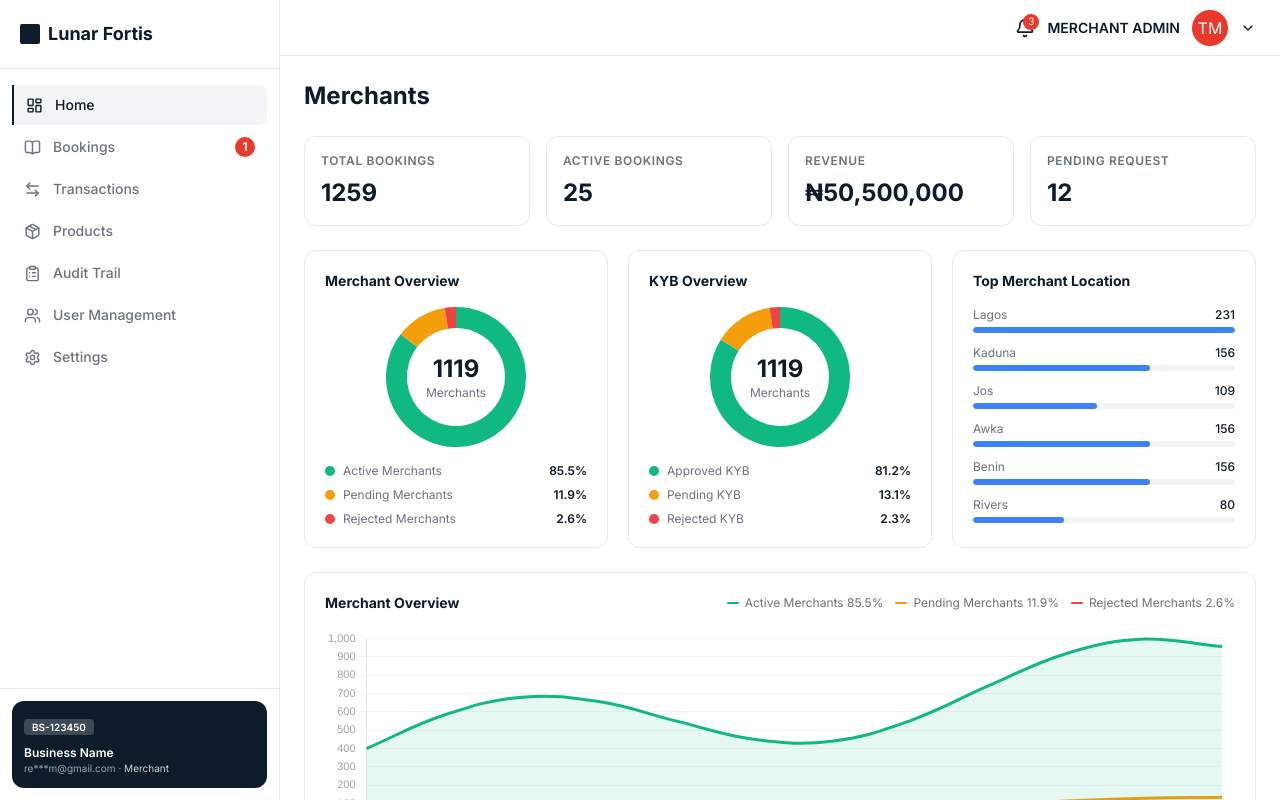
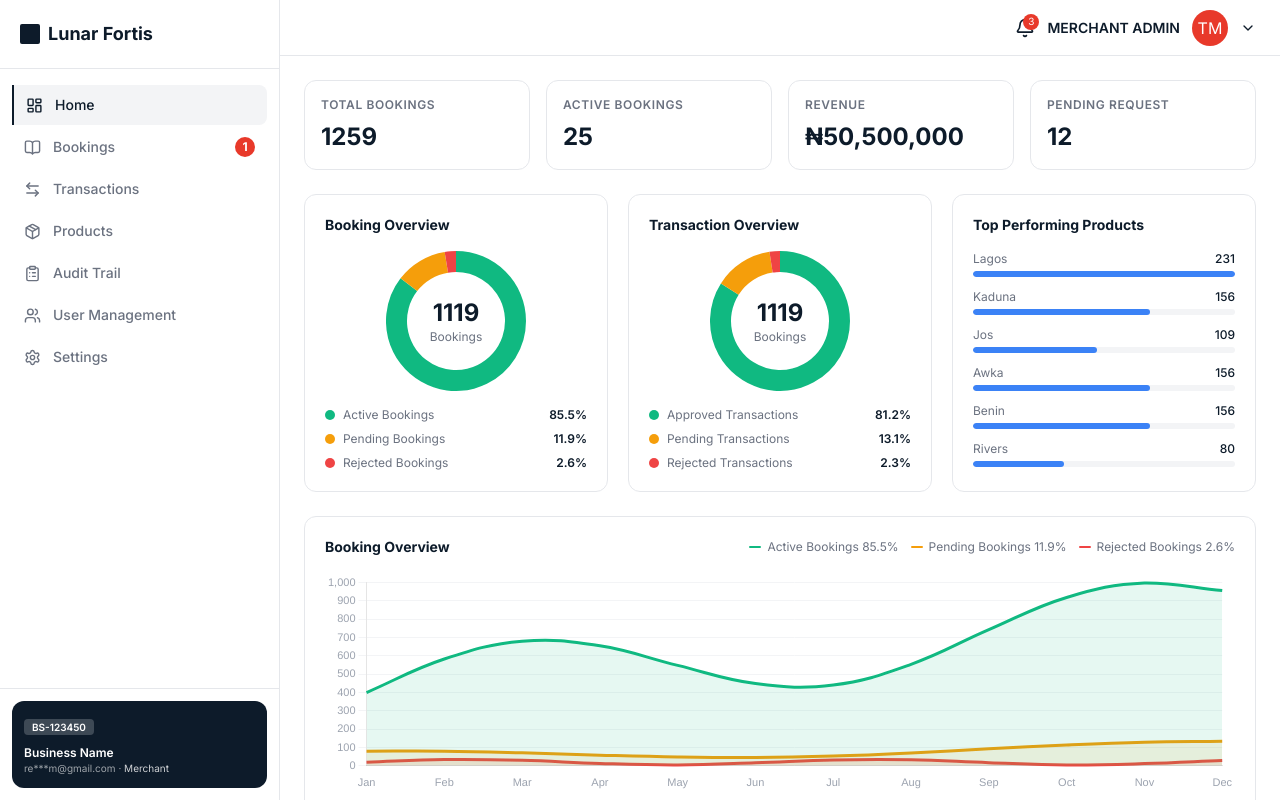
Before and after one commit to geraldkachi/Lunar-Fortis-Vendor, a React (Vite) app: page /dashboard in a window 1280 px wide. Built offline with nearby package versions, Linux system fonts and the light colour scheme.

Commit message:
charts on dashboard

```diff
--- a/src/pages/dashboard/HomePage.tsx
+++ b/src/pages/dashboard/HomePage.tsx
@@ -90,7 +90,7 @@ function DonutChart({ active, pending, rejected, total }: {
       <Doughnut ref={chartRef} data={data} options={options} />
       <div className="absolute inset-0 flex flex-col items-center justify-center pointer-events-none">
         <p className="text-2xl font-bold text-[#0D1B2A]">{total}</p>
-        <p className="text-xs text-[#6B7280]">Merchants</p>
+        <p className="text-xs text-[#6B7280]">Bookings</p>
       </div>
     </div>
   );
@@ -113,7 +113,7 @@ function MerchantLineChart() {
     labels: CHART_DATA.map(item => item.month),
     datasets: [
       {
-        label: 'Active Merchants',
+        label: 'Active Bookings',
         data: CHART_DATA.map(item => Math.round(item.active)),
         borderColor: '#10B981',
         backgroundColor: 'rgba(16, 185, 129, 0.1)',
@@ -123,7 +123,7 @@ function MerchantLineChart() {
         pointHoverRadius: 6,
       },
       {
-        label: 'Pending Merchants',
+        label: 'Pending Bookings',
         data: CHART_DATA.map(item => Math.round(item.pending)),
         borderColor: '#F59E0B',
         backgroundColor: 'rgba(245, 158, 11, 0.1)',
@@ -133,7 +133,7 @@ function MerchantLineChart() {
         pointHoverRadius: 6,
       },
       {
-        label: 'Rejected Merchants',
+        label: 'Rejected Bookings',
         data: CHART_DATA.map(item => Math.round(item.rejected)),
         borderColor: '#EF4444',
         backgroundColor: 'rgba(239, 68, 68, 0.1)',
@@ -219,7 +219,7 @@ export default function HomePage() {
 
   return (
     <div>
-      <h1 className="text-2xl font-bold text-[#0D1B2A] mb-6">Merchants</h1>
+      {/* <h1 className="text-2xl font-bold text-[#0D1B2A] mb-6">Bookings</h1> */}
 
       {/* Stats */}
       <div className="grid grid-cols-1 sm:grid-cols-2 lg:grid-cols-4 gap-4 mb-6">
@@ -247,9 +247,9 @@ export default function HomePage() {
 
       {/* Charts row */}
       <div className="grid grid-cols-1 lg:grid-cols-3 gap-5 mb-6">
-        {/* Merchant Overview donut */}
+        {/* Booking Overview donut */}
         <div className="bg-white border border-[#E5E7EB] rounded-xl p-5">
-          <h3 className="text-sm font-bold text-[#0D1B2A] mb-4">Merchant Overview</h3>
+          <h3 className="text-sm font-bold text-[#0D1B2A] mb-4">Booking Overview</h3>
           <div className="flex flex-col items-center">
             <DonutChart
               active={Math.round(latestData.active)}
@@ -259,9 +259,9 @@ export default function HomePage() {
             />
             <div className="mt-4 space-y-2 w-full">
               {[
-                { label: "Active Merchants", pct: `${activePct}%`, color: "#10B981" },
-                { label: "Pending Merchants", pct: `${pendingPct}%`, color: "#F59E0B" },
-                { label: "Rejected Merchants", pct: `${rejectedPct}%`, color: "#EF4444" },
+                { label: "Active Bookings", pct: `${activePct}%`, color: "#10B981" },
+                { label: "Pending Bookings", pct: `${pendingPct}%`, color: "#F59E0B" },
+                { label: "Rejected Bookings", pct: `${rejectedPct}%`, color: "#EF4444" },
               ].map(({ label, pct, color }) => (
                 <div key={label} className="flex items-center justify-between text-xs">
                   <div className="flex items-center gap-2">
@@ -275,9 +275,9 @@ export default function HomePage() {
           </div>
         </div>
 
-        {/* KYB Overview donut */}
+        {/* Transaction Overview donut */}
         <div className="bg-white border border-[#E5E7EB] rounded-xl p-5">
-          <h3 className="text-sm font-bold text-[#0D1B2A] mb-4">KYB Overview</h3>
+          <h3 className="text-sm font-bold text-[#0D1B2A] mb-4">Transaction Overview</h3>
           <div className="flex flex-col items-center">
             <DonutChart
               active={Math.round(latestData.active * 0.95)}
@@ -287,9 +287,9 @@ export default function HomePage() {
             />
             <div className="mt-4 space-y-2 w-full">
               {[
-                { label: "Approved KYB", pct: `${((Math.round(latestData.active * 0.95) / total) * 100).toFixed(1)}%`, color: "#10B981" },
-                { label: "Pending KYB", pct: `${((Math.round(latestData.pending * 1.1) / total) * 100).toFixed(1)}%`, color: "#F59E0B" },
-                { label: "Rejected KYB", pct: `${((Math.round(latestData.rejected * 0.9) / total) * 100).toFixed(1)}%`, color: "#EF4444" },
+                { label: "Approved Transactions", pct: `${((Math.round(latestData.active * 0.95) / total) * 100).toFixed(1)}%`, color: "#10B981" },
+                { label: "Pending Transactions", pct: `${((Math.round(latestData.pending * 1.1) / total) * 100).toFixed(1)}%`, color: "#F59E0B" },
+                { label: "Rejected Transactions", pct: `${((Math.round(latestData.rejected * 0.9) / total) * 100).toFixed(1)}%`, color: "#EF4444" },
               ].map(({ label, pct, color }) => (
                 <div key={label} className="flex items-center justify-between text-xs">
                   <div className="flex items-center gap-2">
@@ -305,7 +305,7 @@ export default function HomePage() {
 
         {/* Top Merchant Locations */}
         <div className="bg-white border border-[#E5E7EB] rounded-xl p-5">
-          <h3 className="text-sm font-bold text-[#0D1B2A] mb-4">Top Merchant Location</h3>
+          <h3 className="text-sm font-bold text-[#0D1B2A] mb-4">Top Performing Products</h3>
           <div className="space-y-3">
             {MERCHANT_LOCATIONS.map(loc => (
               <div key={loc.city}>
@@ -328,12 +328,12 @@ export default function HomePage() {
       {/* Line chart */}
       <div className="bg-white border border-[#E5E7EB] rounded-xl p-5">
         <div className="flex flex-col sm:flex-row items-start sm:items-center justify-between mb-4 gap-3">
-          <h3 className="text-sm font-bold text-[#0D1B2A]">Merchant Overview</h3>
+          <h3 className="text-sm font-bold text-[#0D1B2A]">Booking Overview</h3>
           <div className="flex flex-wrap items-center gap-3 text-xs">
             {[
-              { label: `Active Merchants ${activePct}%`, color: "#10B981" },
-              { label: `Pending Merchants ${pendingPct}%`, color: "#F59E0B" },
-              { label: `Rejected Merchants ${rejectedPct}%`, color: "#EF4444" },
+              { label: `Active Bookings ${activePct}%`, color: "#10B981" },
+              { label: `Pending Bookings ${pendingPct}%`, color: "#F59E0B" },
+              { label: `Rejected Bookings ${rejectedPct}%`, color: "#EF4444" },
             ].map(({ label, color }) => (
               <div key={label} className="flex items-center gap-1.5">
                 <span className="w-3 h-0.5 rounded inline-block" style={{ background: color }} />
```
